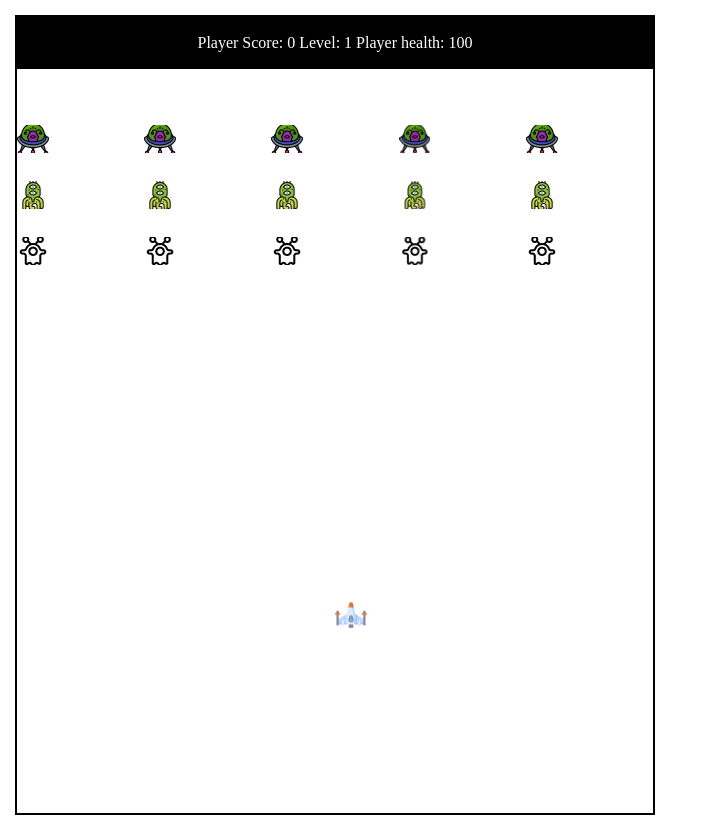
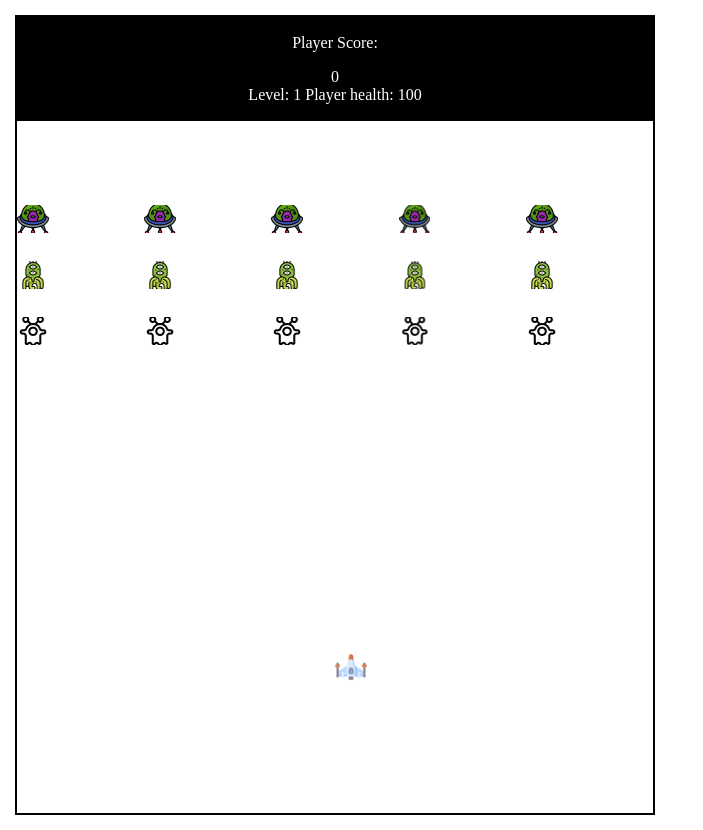
Before and after one commit to Dumblevor/spce_inv1, a plain HTML site: page New_Personal_Project/HTML/main_html.html in a window 1280 px wide. Shown: the whole page, without its empty margins (0-703 px from the left). Drawn offline with Linux system fonts and the light colour scheme.

Commit message:
dont ask

```diff
--- a/New_Personal_Project/CSS/style.css
+++ b/New_Personal_Project/CSS/style.css
@@ -7,8 +7,8 @@ body{
 }
 
 .playerLaser{
-  background-image: url('/assets/pill.png');
-  background-size: 90%;
+  background-image: url('/assets/alienLaser.png');
+  background-size: 100%;
   background-position: center;
   background-repeat: no-repeat;
 }
@@ -18,7 +18,6 @@ body{
   background-size: 100%;
   background-position: center;
   background-repeat: no-repeat;
-
 }
 
 .alienShip {
@@ -26,6 +25,7 @@ body{
   background-size: cover;
   background-position: center;
 }
+
 .alienShip2 {
   background-image: url('/assets/invaderType2.png');
   background-size: cover;
@@ -38,7 +38,7 @@ body{
 }
 
 .alienBomb {
-  background-image: url('/assets/alienLaser.png');
+  background-image: url('/assets/pill.png');
   background-size: cover;
   background-position: center;
 }
--- a/New_Personal_Project/HTML/main_html.html
+++ b/New_Personal_Project/HTML/main_html.html
@@ -12,7 +12,7 @@
 
   <div class = "game_class">
 
-    <div class="topDisplay"><p>Player Score: <span>0</span> Level: 1 Player health: 100</p></div> <!-- top info -->
+    <div class="topDisplay"><p>Player Score: <div class="scoreBoard">0</div> Level: 1 Player health: 100</p></div> <!-- top info -->
     <div class="grid"> </div>
   </body>
 
--- a/New_Personal_Project/scripts/app.js
+++ b/New_Personal_Project/scripts/app.js
@@ -15,37 +15,30 @@ let lasersPositionsArray = [];
 let aliensPosArray1 = [];
 let aliensPosArray2 = [];
 let aliensPosArray3 = [];
-
+let alienBombPosArray = [];
+const scoreBoard = document.getElementsByClassName('scoreBoard');
+scoreBoard.Tz
 
 function damageAlien() {
-  for (let i = 0; i < 400 ; i++) {
-  if ((cells[i].classList.contains('alienShip') || cells[i].classList.contains('alienShip3') || cells[i].classList.contains('alienShip2')) && cells[i].classList.contains('playerLaser')) {
+  for (let i = 0; i < cellCount ; i++) {
+  if (cells[i].classList.contains('alienShip') && cells[i].classList.contains('playerLaser')) {
     cells[i].classList.remove('alienShip');
-    cells[i].classList.remove('alienShip2');
-    cells[i].classList.remove('alienShip3');
-    console.log(aliensPosArray1, aliensPosArray2, aliensPosArray3);
-
     let result1 = aliensPosArray1.indexOf(i);
     aliensPosArray1.splice(result1, 1);
-
+    playerOneScore ++;
+} else if (cells[i].classList.contains('alienShip2') && cells[i].classList.contains('playerLaser')) {
+    cells[i].classList.remove('alienShip2');
     let result2 = aliensPosArray2.indexOf(i);
-    aliensPosArray1.splice(result2, 1);
-
+    aliensPosArray2.splice(result2, 1);
+    playerOneScore ++;
+} else if (cells[i].classList.contains('alienShip3') && cells[i].classList.contains('playerLaser')) {
+    cells[i].classList.remove('alienShip3');
     let result3 = aliensPosArray3.indexOf(i);
-    aliensPosArray1.splice(result3, 1);
-
-    console.log(aliensPosArray1, aliensPosArray2, aliensPosArray3);
-
-
-  //   aliensPosArray1.filter(alienShip, i);
-  //   aliensPosArray2.filter(checkAlien(, i));
-  //   aliensPosArray3.filter(checkAlien(, i));
-
-  // }
+    aliensPosArray3.splice(result3, 1);
+    playerOneScore ++;
 }
 }
 }
-
 function makeGrid() { // make grid map
   for (let i = 0; i < (cellCount); i++) {
     const cell = document.createElement("div");
@@ -54,10 +47,7 @@ function makeGrid() { // make grid map
     cells.push(cell); //push div cells into cells array
   }
 }
-makeGrid(); //make grid map
-cells[playerPosit].classList.add('playerShip'); // add player ship on map
-
-function createAliens() {
+function createAliens() { //create all the aliens
   for (let i = 0; i < 5 ; i++) { //add aliens
     cells[cellCount * (i + 10) /100].classList.add('alienShip'); //creates 1st set of aliens
     aliensPosArray1.push(cellCount * (i + 10) /100);
@@ -67,39 +57,45 @@ function createAliens() {
     aliensPosArray3.push(cellCount * (i + 30) /100);
   }
 }
+function moveAliensRight() {  //move Aliens right 1 space
 
-function moveAliensRight() {
-  for (let i = 0; i < 5; i++){
-
+  for (let i = 0; i < aliensPosArray1.length; i++){
     cells[aliensPosArray1[i]].classList.remove('alienShip');
     aliensPosArray1[i] ++;
     cells[aliensPosArray1[i]].classList.add('alienShip');
+  }
 
+  for (let i = 0; i < aliensPosArray2.length; i++){
   cells[aliensPosArray2[i]].classList.remove('alienShip2');
   aliensPosArray2[i] ++;
   cells[aliensPosArray2[i]].classList.add('alienShip2');
+  }
 
+  for (let i = 0; i < aliensPosArray3.length; i++){
   cells[aliensPosArray3[i]].classList.remove('alienShip3');
   aliensPosArray3[i] ++;
   cells[aliensPosArray3[i]].classList.add('alienShip3');
   }
+
   }
-function moveAliensLeft() {
-    for (let i = 0; i < 5; i++){
+function moveAliensLeft() {   //move Aliens Left 1 space
+    for (let i = 0; i < aliensPosArray1.length; i++){ //for line 1 use array1.length
       cells[aliensPosArray1[i]].classList.remove('alienShip');
       aliensPosArray1[i] --;
       cells[aliensPosArray1[i]].classList.add('alienShip');
-
+    }
+    for (let i = 0; i < aliensPosArray2.length; i++){ //for line 2 use array2.length
     cells[aliensPosArray2[i]].classList.remove('alienShip2');
     aliensPosArray2[i] --;
     cells[aliensPosArray2[i]].classList.add('alienShip2');
-
+    }
+    for (let i = 0; i < aliensPosArray3.length; i++){ //for line 3 use array3.length
     cells[aliensPosArray3[i]].classList.remove('alienShip3');
     aliensPosArray3[i] --;
     cells[aliensPosArray3[i]].classList.add('alienShip3');
     }
     }
-function moveFourRight() {
+function moveFourRight() {        //move aliens right 3 times every 600 miliseconds
   let movemenet = 0;
   let moveAliens = setInterval(() => {
     if(movemenet < 3) {
@@ -111,7 +107,7 @@ function moveFourRight() {
      }
 }, 600)
 }
-function moveFourLeft() {
+function moveFourLeft() {         //move aliens left 3 times every 600 miliseconds
   let movemenet = 0;
   let moveAliens = setInterval(() => {
     if(movemenet < 3) {
@@ -123,7 +119,34 @@ function moveFourLeft() {
      }
 }, 600)
 }
-moveFourRight(); //alternates with left, moves 3 not 4.
+function moveAliensDown() {
+  for (let i = 0; i < aliensPosArray1.length; i++){ //for line 1 use array1.length
+    cells[aliensPosArray1[i]].classList.remove('alienShip');
+    aliensPosArray1[i] += width;
+    cells[aliensPosArray1[i]].classList.add('alienShip');
+  }
+  for (let i = 0; i < aliensPosArray2.length; i++){ //for line 2 use array2.length
+  cells[aliensPosArray2[i]].classList.remove('alienShip2');
+  aliensPosArray2[i] += width;
+  cells[aliensPosArray2[i]].classList.add('alienShip2');
+  }
+  for (let i = 0; i < aliensPosArray3.length; i++){ //for line 3 use array3.length
+  cells[aliensPosArray3[i]].classList.remove('alienShip3');
+  aliensPosArray3[i] += width;
+  cells[aliensPosArray3[i]].classList.add('alienShip3');
+  }
+  }
+function moveallthewayDown() { // move aliens down
+  let movemenet = 0;
+  let moveAliens = setInterval(() => {
+    if(movemenet < 5) {         //# times
+      moveAliensDown();
+    movemenet ++;
+     } else {
+      clearInterval(moveAliens);
+     }
+}, 3600)                  //how often
+}
 function addPlayerShip() {                        //place playership
   cells[playerPosit].classList.add('playerShip');
 }
@@ -144,8 +167,16 @@ function newLaserInit() {
   let initialPos = playerPosit - width;
   lasersPositionsArray.push(initialPos);
   createLaser(initialPos);
+}
 
-}
+//call all the functions
+makeGrid(); //make grid map
+cells[playerPosit].classList.add('playerShip'); // add player ship on map
+createAliens(); //create aliens
+moveFourRight(); //alternates with left, moves 3 not 4.
+moveallthewayDown();
+
+//event listeners
 let detectSpacePress4Laser = document.addEventListener('keydown', (event) =>{
   if (event.code === 'Space') {
     newLaserInit();
@@ -177,9 +208,6 @@ let playerMove = document.addEventListener('keydown', (event) =>{ //player move
 });
 
 
-createAliens();
-
-
 
 //       //! damage alien
 
```
Lines whose indentation alone changed are shown as unchanged.
